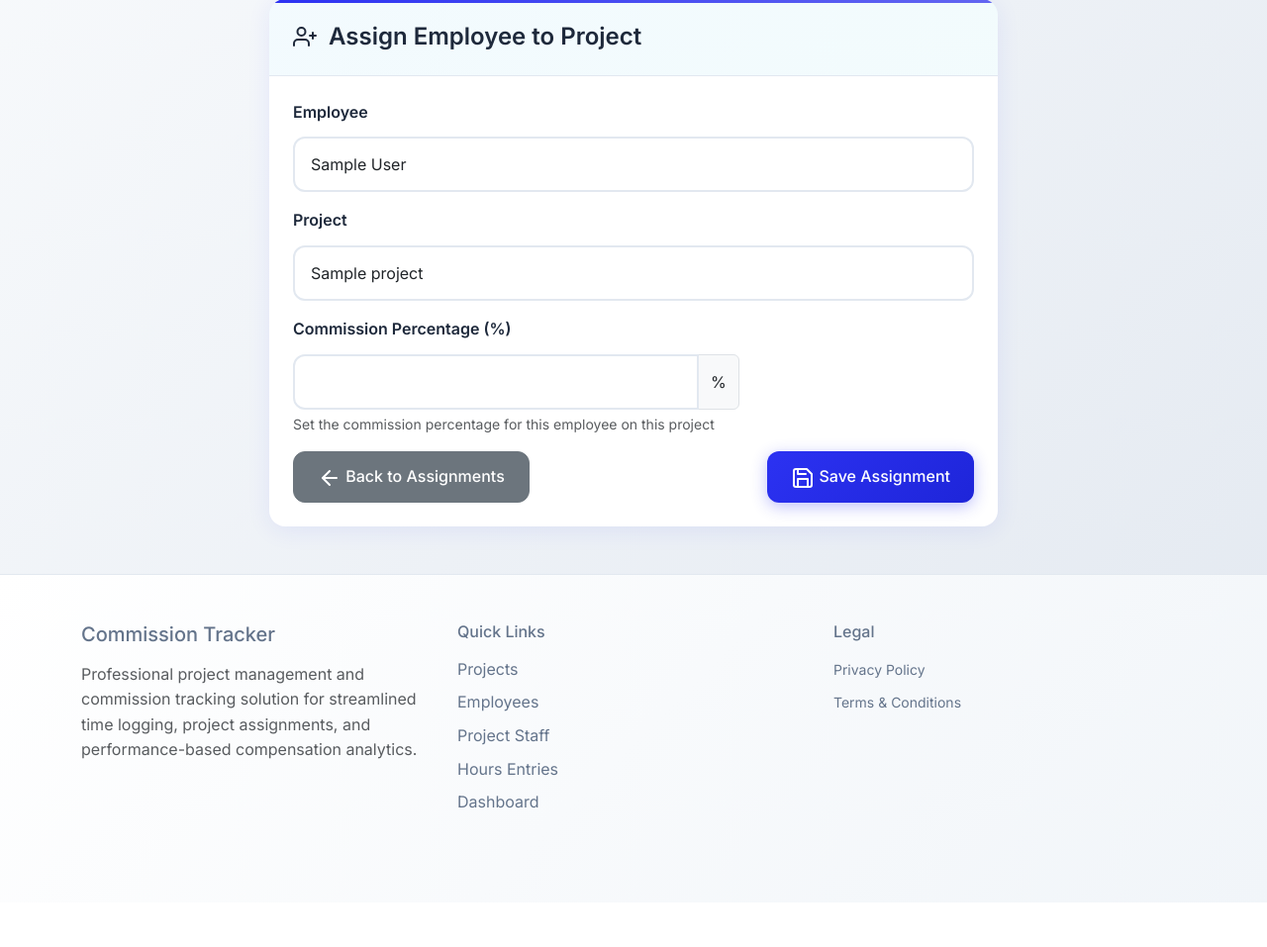
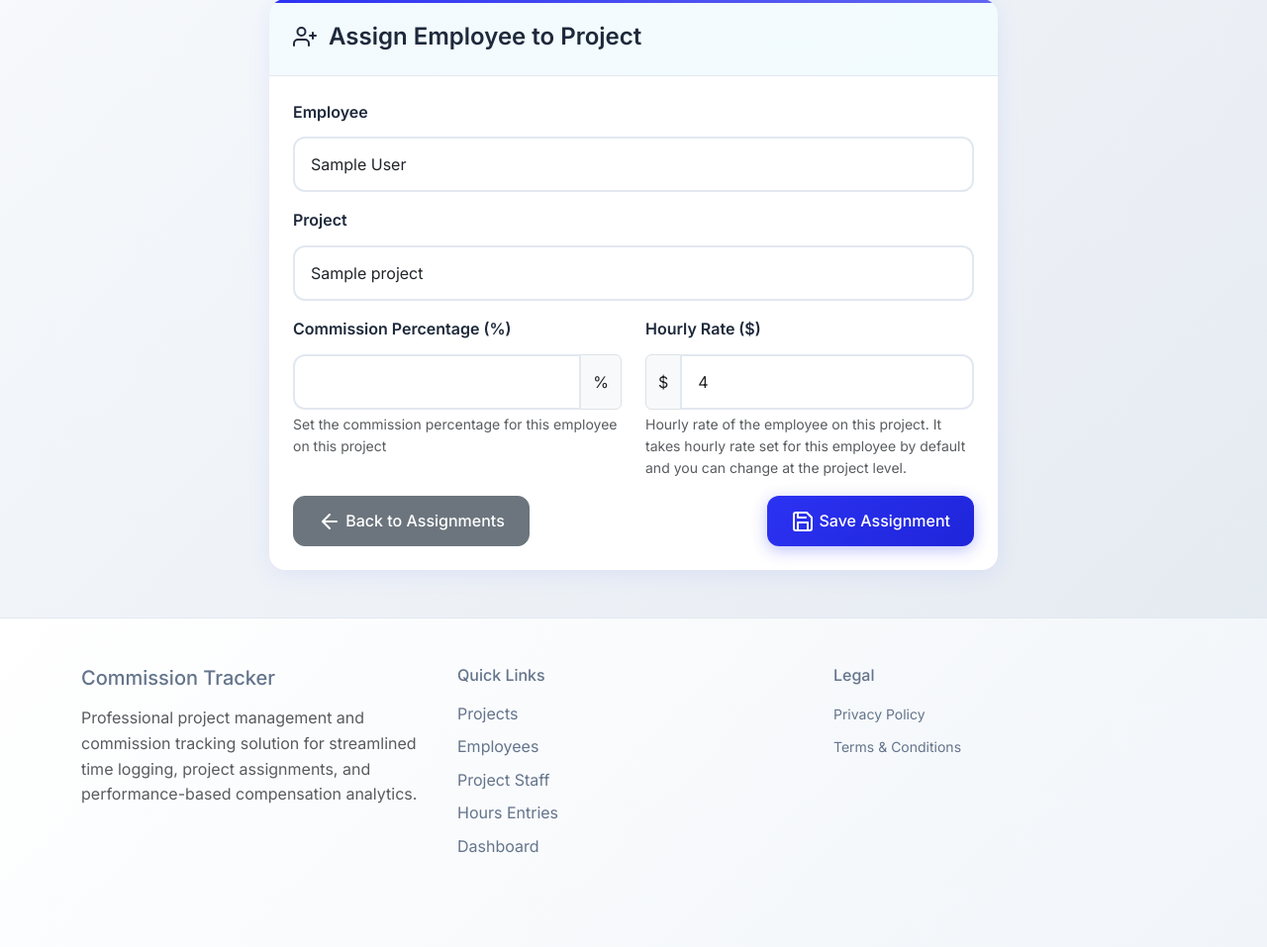
Before and after one commit to Janus-Solutions-Group/commission-tracker, a Flask app: page /project-staff/new in a window 1280 px wide. Shown: the part 165-1122 px from the top of the page at 99% size. Before the commit the page ends 1077 px from the top, so only its background shows below. Run offline with Flask 3, Linux system fonts and the light colour scheme; a user stored in the database is signed in; tables that the repository leaves empty hold one stand-in row (values such as "Sample post"); some libraries are stand-ins or nearby versions.

Commit message:
added changes to add hourly rates to project assignment level as well

```diff
--- a/app.py
+++ b/app.py
@@ -39,6 +39,7 @@ database = "postgres"
 encoded_password = quote_plus(password)
 # Assemble SQLAlchemy database URL
 database_url = os.environ.get("DATABASE_URL",f"postgresql+psycopg2://{username}:{encoded_password}@{host}:{port}/{database}")
+print(database_url)
 app.config["SQLALCHEMY_DATABASE_URI"] = database_url
 app.config["SQLALCHEMY_ENGINE_OPTIONS"] = {
     "pool_recycle": 300,
--- a/forms.py
+++ b/forms.py
@@ -49,6 +49,7 @@ class ProjectStaffForm(FlaskForm):
     employee_id = SelectField('Employee', coerce=int, validators=[DataRequired()])
     project_id = SelectField('Project', coerce=int, validators=[DataRequired()])
     commission_percentage = FloatField('Commission Percentage (%)', validators=[NumberRange(min=0, max=100)])
+    hourly_rate = FloatField('Hourly Rate ($)', validators=[DataRequired(), NumberRange(min=0.01, max=10000)])
 
     def __init__(self, *args, **kwargs):
         super(ProjectStaffForm, self).__init__(*args, **kwargs)
--- a/models.py
+++ b/models.py
@@ -122,11 +122,13 @@ class ProjectStaff(db.Model):
     employee_id = db.Column(db.Integer, db.ForeignKey('employee.id'), nullable=False)
     project_id = db.Column(db.Integer, db.ForeignKey('project.id'), nullable=False)
     commission_percentage = db.Column(db.Float, nullable=False, default=0.0)
+    hourly_rate = db.Column(db.Float, nullable=False)
     created_at = db.Column(db.DateTime, default=datetime.utcnow)
     company_id = db.Column(db.Integer, db.ForeignKey('company.id'), nullable=False)
 
     # Unique constraint to prevent duplicate assignments
-    __table_args__ = (db.UniqueConstraint('employee_id', 'project_id', name='unique_employee_project'),)
+    __table_args__ = (db.UniqueConstraint('employee_id', 'project_id', 'hourly_rate', name='unique_employee_project_hourly_rate'),)
+
 
     def __repr__(self):
         return f'<ProjectStaff {self.id}>'
--- a/routes.py
+++ b/routes.py
@@ -6,7 +6,7 @@ from models import Project, Employee, ProjectStaff, HoursEntry, User, Company
 from forms import ProjectForm, EmployeeForm, ProjectStaffForm, HoursEntryForm, SignupForm, LoginForm, CommissionReportForm, DateRangeForm
 from utils import get_paginated_query, is_admin_email
 from sqlalchemy.orm import joinedload
-
+from sqlalchemy.exc import IntegrityError
 # Authentication routes
 @app.route('/signup', methods=['GET', 'POST'])
 def signup():
@@ -448,6 +448,12 @@ def employees_delete(id):
     flash('Employee deleted successfully!', 'success')
     return redirect(url_for('employees_list'))
 
+@app.route("/employees/<int:id>/rate")
+@login_required
+def get_employee_rate(id):
+    employee = Employee.query.filter_by(id=id, company_id=current_user.company_id).first_or_404()
+    return {"hourly_rate": employee.hourly_rate}
+
 # Project Staff routes
 @app.route('/project-staff')
 @login_required
@@ -469,18 +475,24 @@ def project_staff_new():
     app.logger.info(f"[ProjectStaff New] Request method={request.method}")
     form = ProjectStaffForm()
     if form.validate_on_submit():
-        app.logger.debug(f"[ProjectStaff New] Assigning employee_id={form.employee_id.data} to project_id={form.project_id.data}")
-        project_staff = ProjectStaff(
-            company_id=current_user.company_id,
-            employee_id=form.employee_id.data,
-            project_id=form.project_id.data,
-            commission_percentage=form.commission_percentage.data,
-        )
-        db.session.add(project_staff)
-        db.session.commit()
-        app.logger.info(f"[ProjectStaff New] Assignment created with id={project_staff.id}")
-        flash('Employee assigned to project successfully!', 'success')
-        return redirect(url_for('project_staff_list'))
+        try:
+            app.logger.debug(f"[ProjectStaff New] Assigning employee_id={form.employee_id.data} to project_id={form.project_id.data}")
+            project_staff = ProjectStaff(
+                company_id=current_user.company_id,
+                employee_id=form.employee_id.data,
+                project_id=form.project_id.data,
+                hourly_rate=form.hourly_rate.data,
+                commission_percentage=form.commission_percentage.data,
+            )
+            db.session.add(project_staff)
+            db.session.commit()
+            app.logger.info(f"[ProjectStaff New] Assignment created with id={project_staff.id}")
+            flash('Employee assigned to project successfully!', 'success')
+            return redirect(url_for('project_staff_list'))
+        except IntegrityError as e:
+            db.session.rollback()
+            app.logger.warning(f"[ProjectStaff New] IntegrityError: {str(e)}")
+            flash('This employee is already assigned to the selected project.', 'error')
     return render_template('project_staff/form.html', form=form, title='Assign Employee to Project')
 
 
@@ -494,12 +506,17 @@ def project_staff_edit(id):
     ).first_or_404()
     form = ProjectStaffForm(obj=project_staff)
     if form.validate_on_submit():
-        app.logger.debug(f"[ProjectStaff Edit] Updating assignment id={project_staff.id}")
-        form.populate_obj(project_staff)
-        db.session.commit()
-        app.logger.info(f"[ProjectStaff Edit] Assignment id={project_staff.id} updated successfully")
-        flash('Project assignment updated successfully!', 'success')
-        return redirect(url_for('project_staff_list'))
+        try:
+            app.logger.debug(f"[ProjectStaff Edit] Updating assignment id={project_staff.id}")
+            form.populate_obj(project_staff)
+            db.session.commit()
+            app.logger.info(f"[ProjectStaff Edit] Assignment id={project_staff.id} updated successfully")
+            flash('Project assignment updated successfully!', 'success')
+            return redirect(url_for('project_staff_list'))
+        except IntegrityError as e:
+            db.session.rollback()
+            app.logger.warning(f"[ProjectStaff New] IntegrityError: {str(e)}")
+            flash('This employee is already assigned to the selected project.', 'error')
     return render_template('project_staff/form.html', form=form, title='Edit Project Assignment', project_staff=project_staff)
 
 
--- a/templates/employees/form.html
+++ b/templates/employees/form.html
@@ -54,7 +54,7 @@
                                     </div>
                                 {% endif %}
                             </div>
-                            <div class="form-text">Commission percentages are now set when assigning employees to projects</div>
+                            <div class="form-text">Hourly rate of the employee</div>
                         </div>
 
                         <!-- Override Percentage -->
--- a/templates/project_staff/form.html
+++ b/templates/project_staff/form.html
@@ -3,6 +3,36 @@
 {% block title %}{{ title }} - Commission Tracker{% endblock %}
 
 {% block content %}
+<script>
+document.addEventListener("DOMContentLoaded", function() {
+    const employeeSelect = document.querySelector("#employee_id");
+    const hourlyRateInput = document.querySelector("#hourly_rate");
+
+    function fetchEmployeeRate(empId) {
+        if (!empId) return;
+        fetch(`/employees/${empId}/rate`)
+            .then(res => res.json())
+            .then(data => {
+                if (data.hourly_rate !== undefined) {
+                    hourlyRateInput.value = data.hourly_rate;
+                }
+            });
+    }
+
+    if (employeeSelect && hourlyRateInput) {
+        // Auto-fetch on change
+        employeeSelect.addEventListener("change", function() {
+            fetchEmployeeRate(this.value);
+        });
+
+        // ✅ Also fetch on first page load (for default/pre-selected employee)
+        if (employeeSelect.value && (!hourlyRateInput.value || parseFloat(hourlyRateInput.value) === 0)) {
+            fetchEmployeeRate(employeeSelect.value);
+        }
+    }
+});
+</script>
+
 <div class="row">
     <div class="col-md-8 mx-auto">
         <div class="card">
@@ -41,7 +71,7 @@
                     </div>
 
                     <div class="row">
-                        <div class="col-md-8">
+                        <div class="col-md-6">
                             <div class="mb-3">
                                 {{ form.commission_percentage.label(class="form-label") }}
                                 <div class="input-group">
@@ -56,6 +86,24 @@
                                     {% endif %}
                                 </div>
                                 <div class="form-text">Set the commission percentage for this employee on this project</div>
+                            </div>
+                        </div>
+
+                        <div class="col-md-6">
+                            <div class="mb-3">
+                                {{ form.hourly_rate.label(class="form-label") }}
+                                <div class="input-group">
+                                    <span class="input-group-text">$</span>
+                                    {{ form.hourly_rate(class="form-control" + (" is-invalid" if form.hourly_rate.errors else ""), step="0.1") }}
+                                    {% if form.hourly_rate.errors %}
+                                        <div class="invalid-feedback">
+                                            {% for error in form.hourly_rate.errors %}
+                                                {{ error }}
+                                            {% endfor %}
+                                        </div>
+                                    {% endif %}
+                                </div>
+                                <div class="form-text">Hourly rate of the employee on this project. It takes hourly rate set for this employee by default and you can change at the project level.</div>
                             </div>
                         </div>
                     </div>
--- a/templates/project_staff/list.html
+++ b/templates/project_staff/list.html
@@ -30,6 +30,7 @@
                             <th>Employee</th>
                             <th>Project</th>
                             <th class="text-center">Role on Project</th>
+                            <th class="text-end">Hourly Rate</th>
                             <th class="text-end">Commission %</th>
                             <th class="text-center">Actions</th>
                         </tr>
@@ -42,6 +43,7 @@
                             <td class="text-center">
                                 <span class="badge bg-primary">{{ assignment.employee.role }}</span>
                             </td>
+                            <td class="text-end">${{ "%.2f"|format(assignment.hourly_rate) }}</td>
                             <td class="text-end">{{ "%.2f"|format(assignment.commission_percentage) }}%</td>
                             <td class="text-center">
                                 <div class="btn-group btn-group-sm">
```
